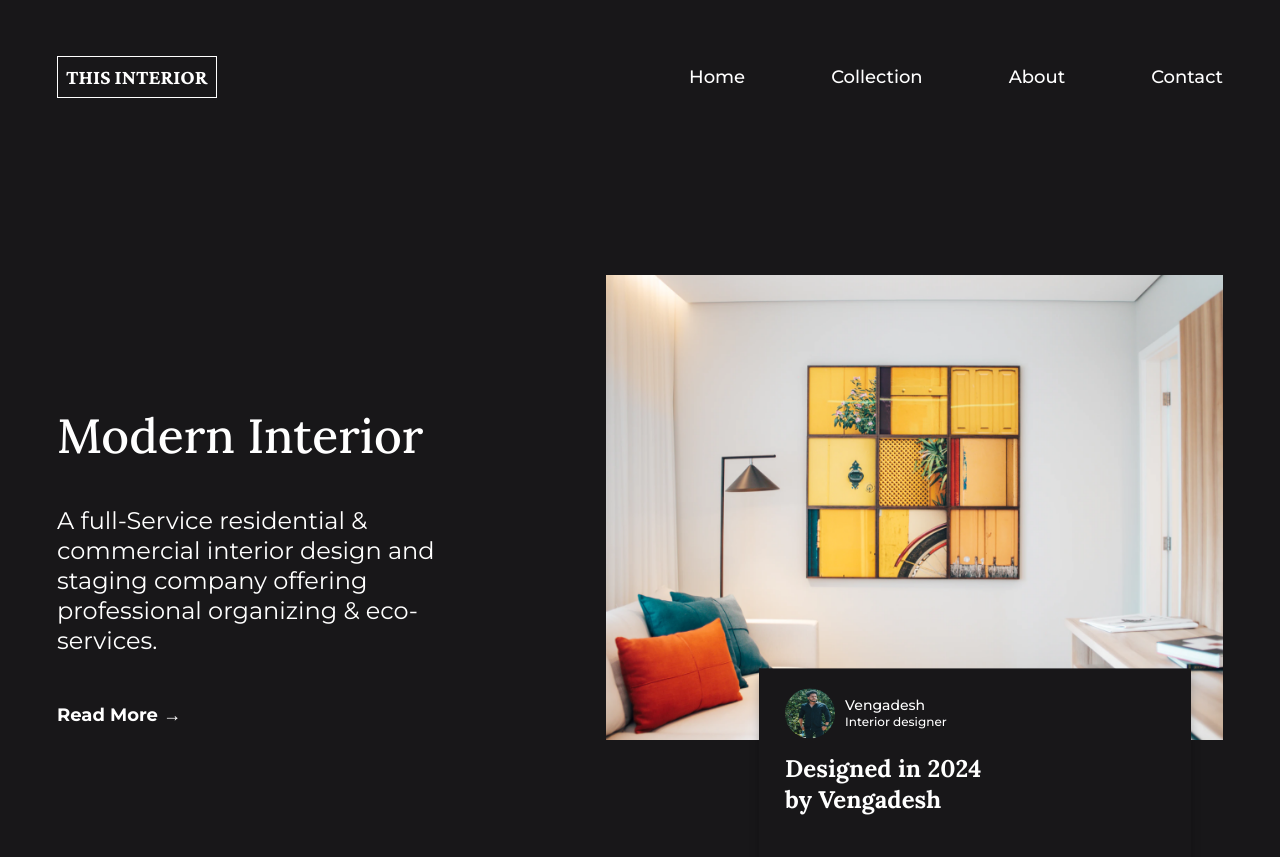
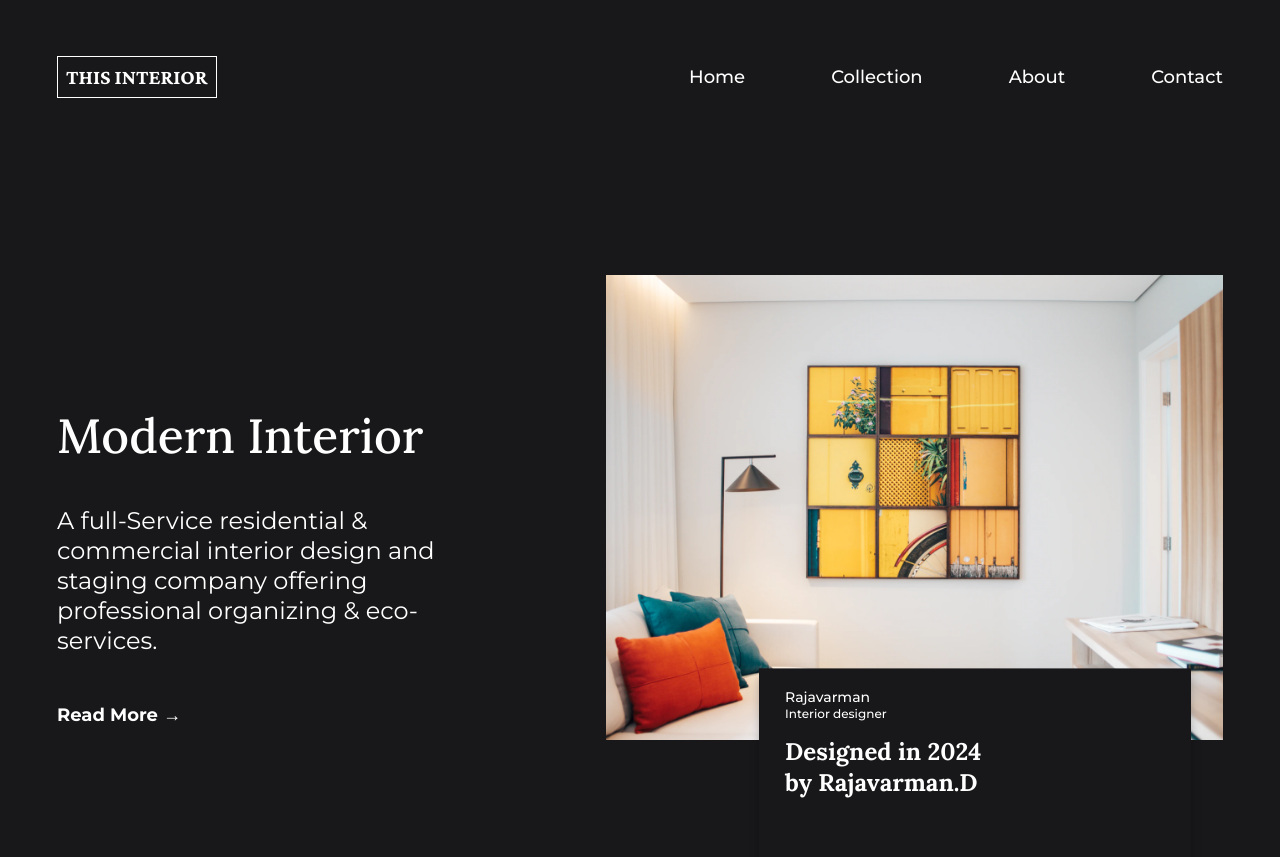
Before and after one commit to rajavarman07/modern-design, a plain HTML site: page index.html in a window 1280 px wide. Drawn offline with nearby package versions, Linux system fonts and the light colour scheme.

Commit message:
imgage change

```diff
--- a/index.html
+++ b/index.html
@@ -49,13 +49,13 @@
           <img src="assets/photo1.png" alt="Modern Interior Image" class="interior-image" />
           <div class="designer-credit">
             <div class="designer-info">
-              <img src="assets/WhatsApp Image 2024-07-09 at 7.47.26 AM (1).jpeg" alt="Desinger" class="designer-image"/>
+
               <div>
-                <p class="designer-name">Vengadesh</p>
+                <p class="designer-name">Rajavarman</p>
                 <p class="designer-profession">Interior designer</p>
               </div>
             </div>
-            <p class="design-date">Designed in 2024 by Vengadesh</p>
+            <p class="design-date">Designed in 2024 by Rajavarman.D</p>
           </div>
         </div>
       </section>
```
